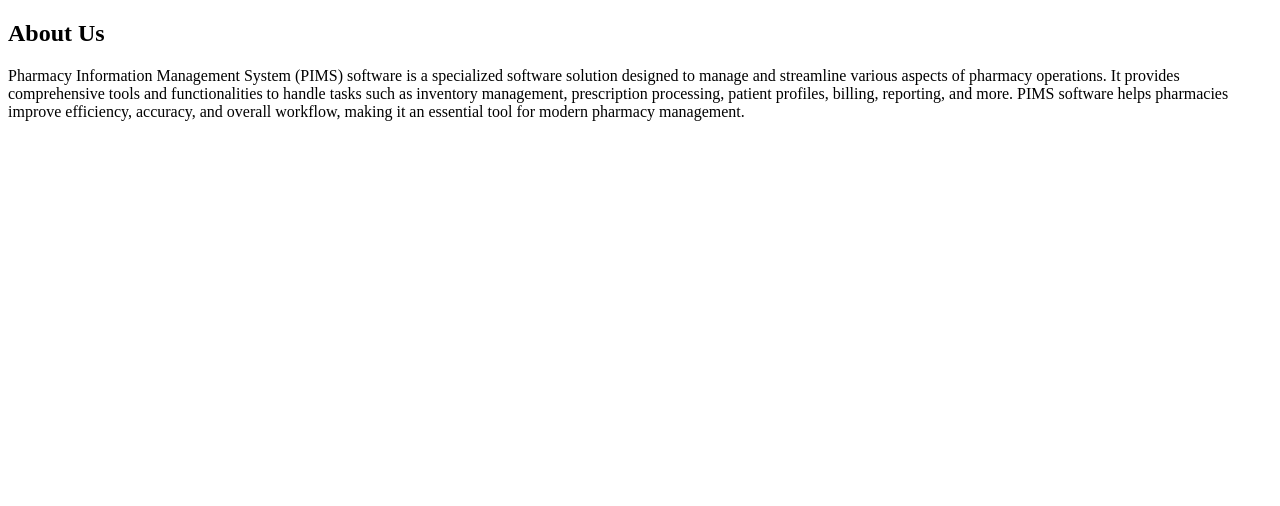
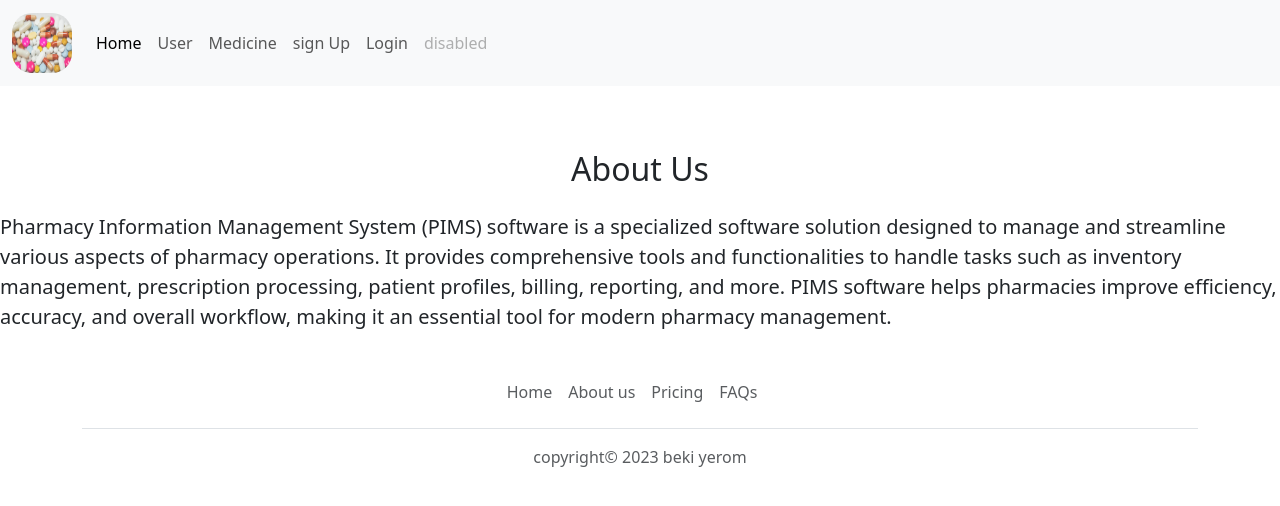
Before and after one commit to bekiyeromm/portfolio_project, a Flask app: page /about in a window 1280 px wide. Shown: the top 506 px of the page. Run offline with Flask 3, Linux system fonts and the light colour scheme.

Commit message:
style fixed

```diff
--- a/templates/aboutus.html
+++ b/templates/aboutus.html
@@ -1,11 +1,16 @@
 <!DOCTYPE html>
 <html lang="en">
   <head>
+    <meta charset="UTF-8" />
+    <meta name="viewport" content="width=device-width, initial-scale=1.0" />
+    <link href="https://cdn.jsdelivr.net/npm/bootstrap@5.3.0/dist/css/bootstrap.min.css" rel="stylesheet"
+        integrity="sha384-9ndCyUaIbzAi2FUVXJi0CjmCapSmO7SnpJef0486qhLnuZ2cdeRhO02iuK6FUUVM" crossorigin="anonymous" />
 
-    <title>Document</title>
+    <title>about us</title>
 
   </head>
   <body>
+    {% include 'nav.html' %}
     <h2 class="text-center mt-2 mb-4">About Us</h2>
     <p class="lead">
       Pharmacy Information Management System (PIMS) software is a specialized
@@ -16,5 +21,6 @@
       pharmacies improve efficiency, accuracy, and overall workflow, making it
       an essential tool for modern pharmacy management.
     </p>
+    <div> {% include 'footer.html' %} </div>
   </body>
 </html>
--- a/templates/footer.html
+++ b/templates/footer.html
@@ -6,7 +6,7 @@
       <li class="nav-item"><a href="http://127.0.0.1:5000/about" class="nav-link px-2 text-body-secondary">About us</a></li>
       <li class="nav-item"><a href="#" class="nav-link px-2 text-body-secondary">Pricing</a></li>
       <li class="nav-item"><a href="#" class="nav-link px-2 text-body-secondary">FAQs</a></li>
-      <li class="nav-item"><a href="#" class="nav-link px-2 text-body-secondary">About</a></li>
+      <li class="nav-item"><a href="#" class="nav-link px-2 text-body-secondary"> </a></li>
     </ul>
     <p class="text-center text-body-secondary">copyright&copy; 2023 beki yerom</p>
   </footer>
```
